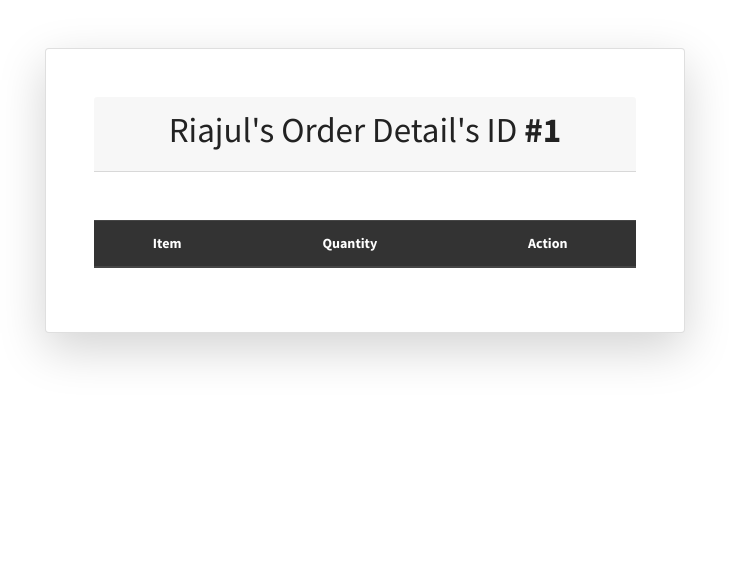
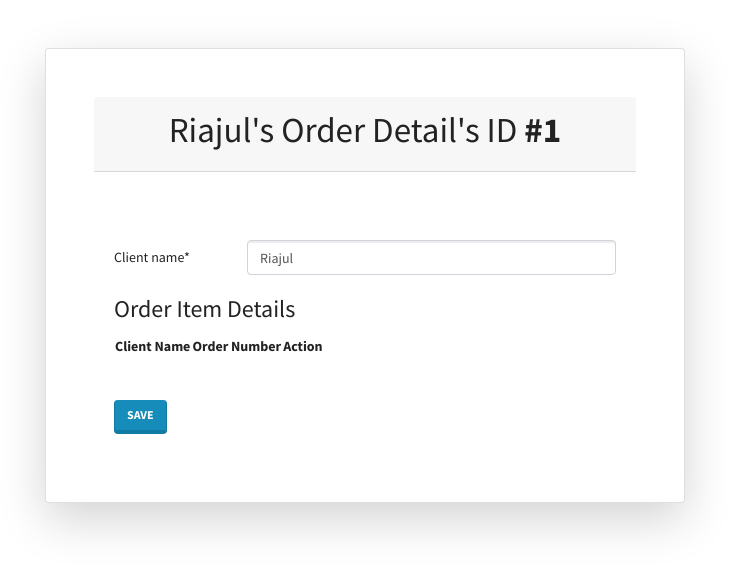
Before and after one commit to riajulkashem/django-ajax-datatables, a Django app: page /order/1/details/ in a window 1280 px wide. Shown: the top 571 px of the page, without its empty margins (275-1004 px from the left). Run offline with Django 3.2, Linux system fonts and the light colour scheme; data comes from the database, SQL or seed files in the repository; data that the repository does not hold is empty; parts of the project's set-up code (start-up, migrations or seed data) failed here and were passed over; some libraries are stand-ins or nearby versions.

Commit message:
order details formset implemented

```diff
--- a/cart/forms.py
+++ b/cart/forms.py
@@ -1,7 +1,35 @@
+from crispy_forms.helper import FormHelper
+from crispy_forms.layout import Layout, Div, Field, Fieldset, ButtonHolder, Submit, HTML
 from django import forms
 from django.forms import inlineformset_factory
 
+from cart.custom_layout_object import Formset
 from cart.models import OrderItem, Order
+
+
+class OrderForm(forms.ModelForm):
+    class Meta:
+        model = Order
+        fields = ['client_name']
+
+    def __init__(self, *args, **kwargs):
+        super(OrderForm, self).__init__(*args, **kwargs)
+        self.helper = FormHelper()
+        self.helper.form_tag = True
+        self.helper.form_class = 'form-horizontal'
+        self.helper.label_class = 'col-md-3 create-label'
+        self.helper.field_class = 'col-md-9'
+        self.helper.layout = Layout(
+            Div(
+                Field('client_name'),
+                Fieldset(
+                    'Order Item Details',
+                    Formset('items')
+                ),
+                HTML("<br>"),
+                ButtonHolder(Submit('submit', 'save')),
+            )
+        )
 
 
 class OrderItemForm(forms.ModelForm):
@@ -9,8 +37,13 @@ class OrderItemForm(forms.ModelForm):
         model = OrderItem
         fields = ['item', 'quantity']
 
+    def __init__(self, *args, **kwargs):
+        super(OrderItemForm, self).__init__(*args, **kwargs)
+        for field in self.fields:
+            self.fields[field].label = ''
+
 
 OrderItemFormSet = inlineformset_factory(
     Order, OrderItem, form=OrderItemForm,
-    fields=['item', 'quantity'], extra=1, can_delete=True
+    extra=0, can_delete=True
 )
--- a/cart/urls.py
+++ b/cart/urls.py
@@ -1,11 +1,11 @@
 from django.urls import path
 
-from cart.views import Home, OrderListAPIView, OrderDetailView
+from cart.views import Home, OrderListAPIView, OrderUpdate
 
 app_name = 'cart'
 
 urlpatterns = [
     path('', Home.as_view(), name='home'),
     path('order-list/', OrderListAPIView.as_view(), name='order_list'),
-    path('order/<int:pk>/details/', OrderDetailView.as_view(), name='order_details'),
+    path('order/<int:pk>/details/', OrderUpdate.as_view(), name='order_details'),
 ]
--- a/cart/views.py
+++ b/cart/views.py
@@ -6,7 +6,7 @@ from django.views import View
 from django.views.generic import DetailView, UpdateView
 from rest_framework.generics import ListAPIView
 
-from cart.forms import OrderItemFormSet
+from cart.forms import OrderItemFormSet, OrderForm
 from cart.models import Order, OrderItem
 from cart.serializers import OrderSerializer
 
@@ -62,7 +62,8 @@ class OrderDetailView(DetailView):
 class OrderUpdate(UpdateView):
     model = Order
     template_name = 'order_detail.html'
-    success_url = reverse('cart:home')
+    form_class = OrderForm
+    success_url = reverse_lazy('cart:home')
 
     def get_context_data(self, **kwargs):
         data = super(OrderUpdate, self).get_context_data(**kwargs)
--- a/sapience_trio/settings.py
+++ b/sapience_trio/settings.py
@@ -9,7 +9,7 @@ https://docs.djangoproject.com/en/3.2/topics/settings/
 For the full list of settings and their values, see
 https://docs.djangoproject.com/en/3.2/ref/settings/
 """
-
+import os
 from pathlib import Path
 
 # Build paths inside the project like this: BASE_DIR / 'subdir'.
@@ -118,6 +118,9 @@ USE_TZ = True
 # https://docs.djangoproject.com/en/3.2/howto/static-files/
 
 STATIC_URL = '/static/'
+STATICFILES_DIRS = [
+    os.path.join(BASE_DIR, 'static')
+]
 
 # Default primary key field type
 # https://docs.djangoproject.com/en/3.2/ref/settings/#default-auto-field
--- a/templates/base.html
+++ b/templates/base.html
@@ -5,6 +5,8 @@
     <meta charset="utf-8">
     <meta name="viewport" content="width=device-width, initial-scale=1, shrink-to-fit=no">
 
+    <!-- Fontawesome CSS -->
+    <link rel="stylesheet" href="https://cdnjs.cloudflare.com/ajax/libs/font-awesome/5.15.3/css/all.min.css" integrity="sha512-iBBXm8fW90+nuLcSKlbmrPcLa0OT92xO1BIsZ+ywDWZCvqsWgccV3gFoRBv0z+8dLJgyAHIhR35VZc2oM/gI1w==" crossorigin="anonymous" />
     <!-- Data Table CSS -->
     <link rel="stylesheet" href="https://cdn.datatables.net/1.10.24/css/dataTables.bootstrap4.min.css">
     <!-- Bootstrap CSS -->
--- a/templates/formset.html
+++ b/templates/formset.html
@@ -1,10 +1,19 @@
+{% load static %}
 {% load crispy_forms_filters crispy_forms_tags %}
 <table>
-{{ formset.management_form|crispy }}
+<thead>
+<tr>
+    <th>Client Name</th>
+    <th>Order Number</th>
+    <th>Action</th>
+</tr>
+</thead>
+    <tbody>
+    {{ formset.management_form|crispy }}
 
     {% for form in formset.forms %}
-            <tr class="{% cycle 'row1' 'row2' %} formset_row-{{ formset.prefix }}">
-                {% for field in form.visible_fields %}
+        <tr class="{% cycle 'row1' 'row2' %} formset_row-{{ formset.prefix }}">
+            {% for field in form.visible_fields %}
                 <td>
                     {# Include the hidden fields in the form #}
                     {% if forloop.first %}
@@ -15,20 +24,22 @@
                     {{ field.errors.as_ul }}
                     {{ field|as_crispy_field }}
                 </td>
-                {% endfor %}
-            </tr>
+            {% endfor %}
+        </tr>
     {% endfor %}
-
+    </tbody>
 </table>
 <br>
 <script src="//ajax.googleapis.com/ajax/libs/jquery/2.1.3/jquery.min.js">
 </script>
-<script src="https://raw.githubusercontent.com/elo80ka/django-dynamic-formset/master/src/jquery.formset.js">
+<script src="{% static 'jquery.formset.js' %}">
 </script>
 <script type="text/javascript">
     $('.formset_row-{{ formset.prefix }}').formset({
-        addText: 'add another',
-        deleteText: 'remove',
+        addText: "Add New <i class='fa fa-plus'></i>",
+        addCssClass: "btn btn-outline-primary",
+         deleteCssClass: "btn btn-outline-danger",
+        deleteText: "<i class='fa fa-trash'></i>",
         prefix: '{{ formset.prefix }}',
     });
 </script>
--- a/templates/order_detail.html
+++ b/templates/order_detail.html
@@ -1,33 +1,14 @@
 {% extends 'base.html' %}
+{% load crispy_forms_tags %}
 
 {% block content %}
     <div class="card mt-5 shadow-lg w-50 mx-auto p-5">
         <div class="card-header mb-5">
             <h1 class="text-center">{{ object.client_name }}'s Order Detail's ID <b>#{{ object.order_num }}</b></h1>
         </div>
-        <table class="table table-hover text-center" id="order_table">
-            <thead class="thead-dark">
-            <tr>
-                <th>Item</th>
-                <th>Quantity</th>
-                <th>Action</th>
-            </tr>
-            </thead>
-            <tbody>
-            {% for order_item in object.items.all %}
-                <tr data-row-id="{{ order_item.id }}">
-                    <td>{{ order_item.item.name }}</td>
-                    <td>
-                        <input type="number" min="1" class="form-control quantity" value="{{ order_item.quantity }}">
-                    </td>
-                    <td>
-                        <button class="btn btn-sm btn-outline-danger">Delete</button>
-                    </td>
-                </tr>
-            {% endfor %}
-
-            </tbody>
-        </table>
+        <div class="card-body">
+            {% crispy form %}
+        </div>
     </div>
 {% endblock %}
 
```
